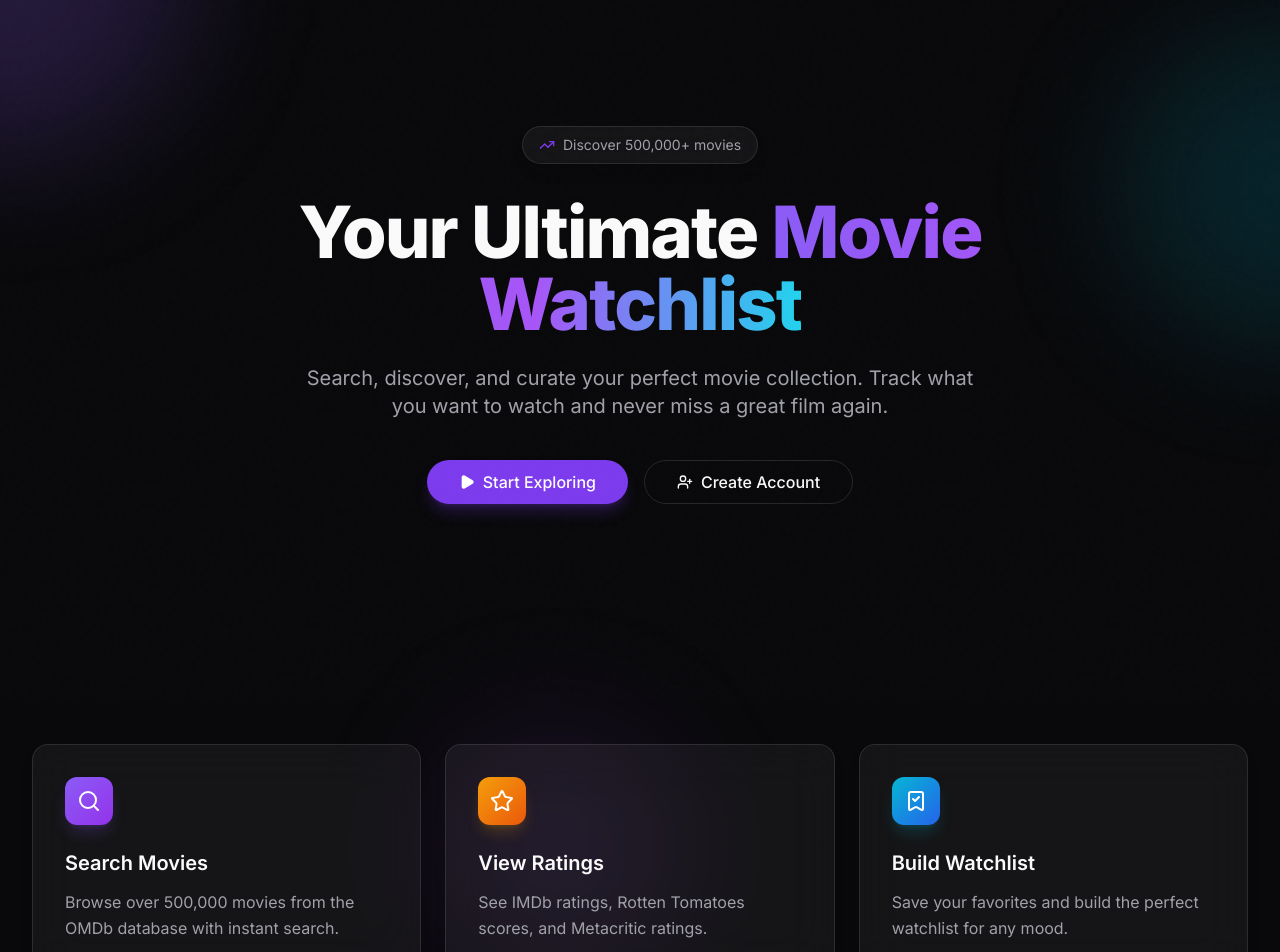
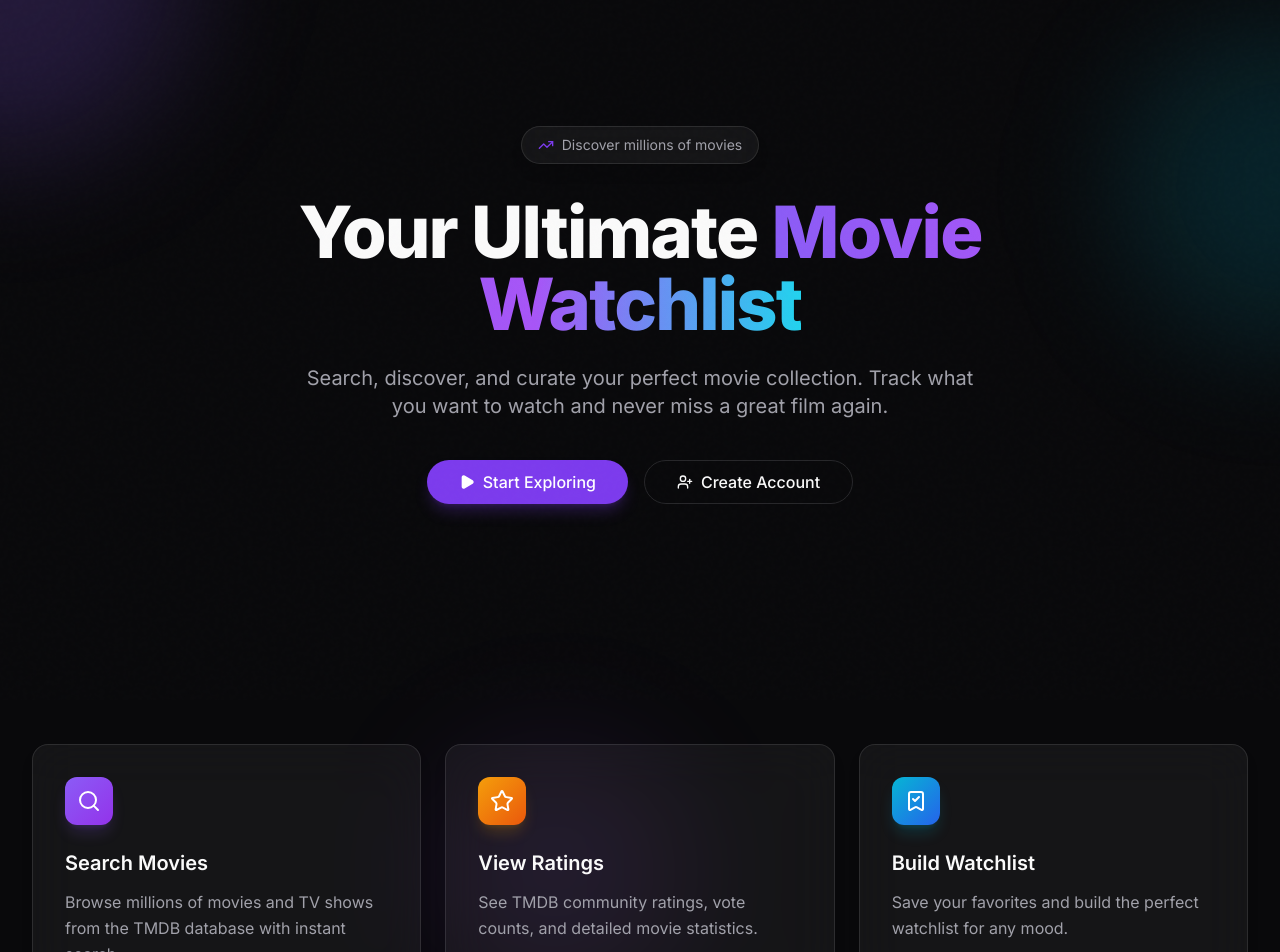
Before and after one commit to tanviranindo/cineplex-app, a React (Vite) app: page / in a window 1280 px wide. Shown: the part 100-1052 px from the top of the page. Built offline with nearby package versions, Linux system fonts and the light colour scheme.

Commit message:
fix imdbID key, remove tmdbId fallback, update stale copy to TMDB

```diff
--- a/src/components/MovieCard.jsx
+++ b/src/components/MovieCard.jsx
@@ -31,7 +31,7 @@ export default function MovieCard({ movie, index = 0, showRemove = false }) {
   const title = movie.title || movie.Title || "Untitled";
   const year = (movie.release_date || movie.Year || "").slice(0, 4);
   const rating = movie.vote_average ? movie.vote_average.toFixed(1) : null;
-  const movieId = movie.id || movie.tmdbId;
+  const movieId = movie.id;
 
   const watchlistItem = {
     id: movieId,
--- a/src/pages/Home.jsx
+++ b/src/pages/Home.jsx
@@ -22,14 +22,14 @@ const features = [
   {
     icon: Search,
     title: "Search Movies",
-    description: "Browse over 500,000 movies from the OMDb database with instant search.",
+    description: "Browse millions of movies and TV shows from the TMDB database with instant search.",
     gradient: "from-violet-500 to-purple-600",
     glow: "shadow-violet-500/20",
   },
   {
     icon: Star,
     title: "View Ratings",
-    description: "See IMDb ratings, Rotten Tomatoes scores, and Metacritic ratings.",
+    description: "See TMDB community ratings, vote counts, and detailed movie statistics.",
     gradient: "from-amber-500 to-orange-600",
     glow: "shadow-amber-500/20",
   },
@@ -66,7 +66,7 @@ export default function Home() {
             <motion.div variants={item} className="flex justify-center mb-8">
               <div className="glass rounded-full px-4 py-2 flex items-center gap-2 text-sm text-muted-foreground">
                 <TrendingUp className="h-4 w-4 text-primary" />
-                <span>Discover 500,000+ movies</span>
+                <span>Discover millions of movies</span>
               </div>
             </motion.div>
 
--- a/src/pages/Watchlist.jsx
+++ b/src/pages/Watchlist.jsx
@@ -81,7 +81,7 @@ export default function Watchlist() {
         >
           {items.map((movie, i) => (
             <MovieCard
-              key={movie.imdbID}
+              key={movie.id}
               movie={movie}
               index={i}
               showRemove
```
